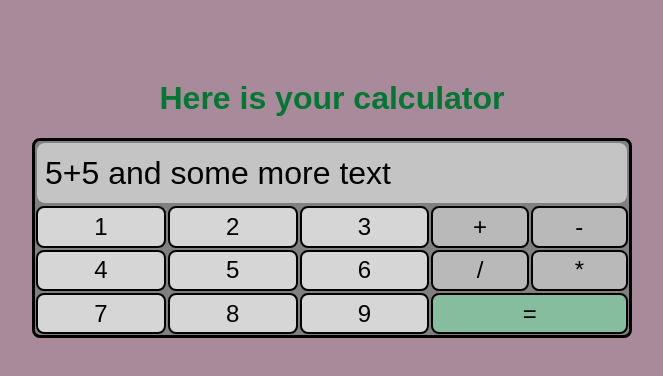
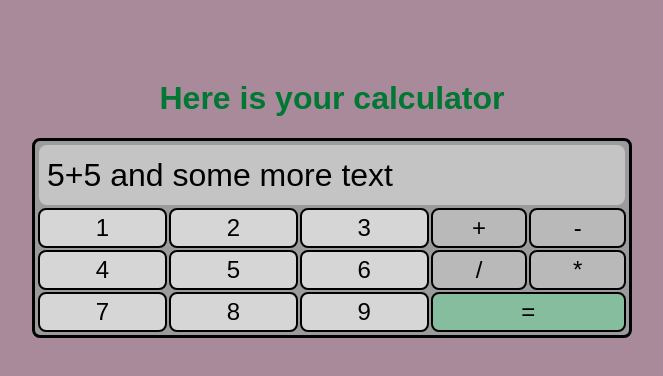
Before and after one commit to vlad-gby/project-calculator, a plain HTML site: page index.html in a window 1280 px wide. Shown: the whole page, without its empty margins (308-971 px from the left). Drawn offline with Linux system fonts and the light colour scheme.

Commit message:
Improved paddings

```diff
--- a/style.css
+++ b/style.css
@@ -12,6 +12,7 @@ button{
 body{
   width:600px;
   margin: 0 auto;
+  margin-top: 10vh;
   background-color: rgb(169, 138, 155);
   font-family:Arial, Helvetica, sans-serif;
   text-align: center;
@@ -19,17 +20,15 @@ body{
 
 .calculator-body{
   height: 200px;
-  background-color: grey;
+  background-color: rgb(155, 155, 155);
   border: 3px solid black;
   border-radius: 8px;
-  /* box-sizing:inherit; */
-  padding: 0px;
+  padding: 2px;
   display: flex;
   flex-direction: column;
 }
 
 h1{
-  margin-top: 10vh;
   color: rgb(0, 119, 51);
 }
 
```
